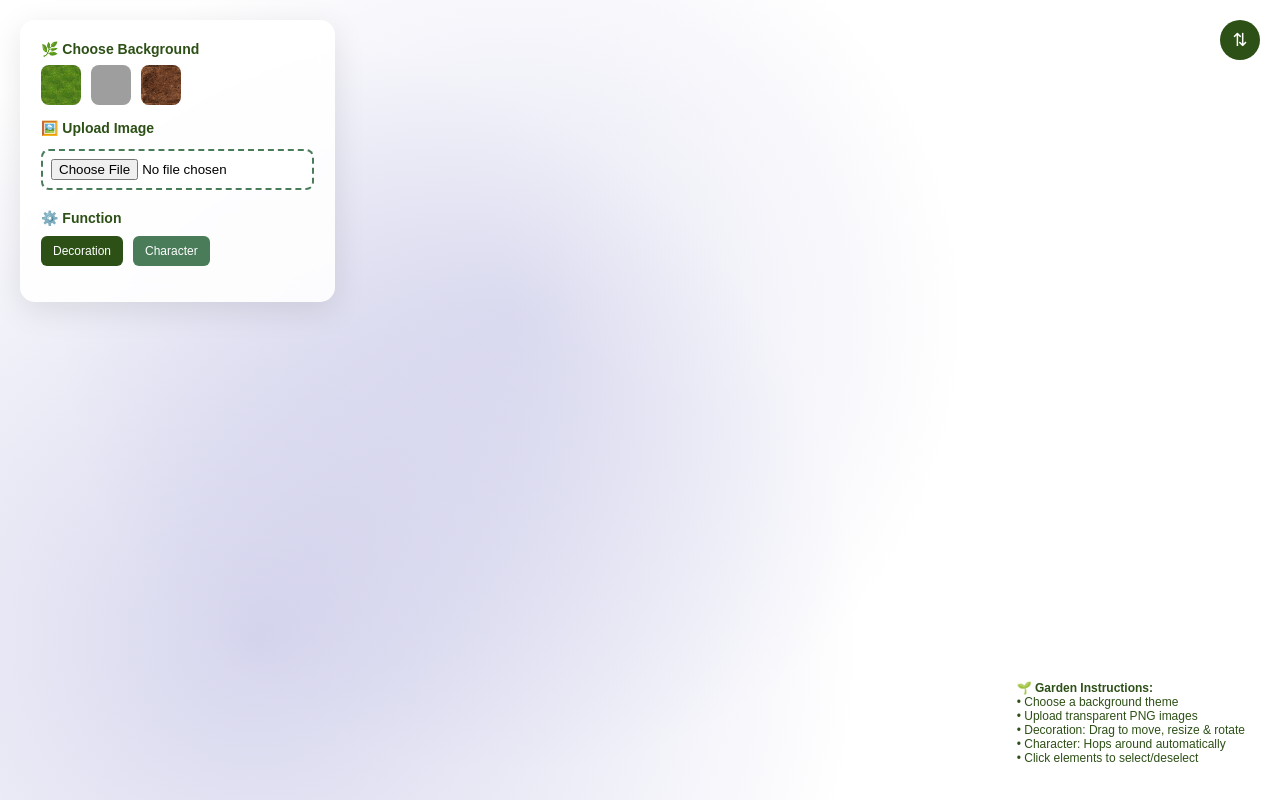
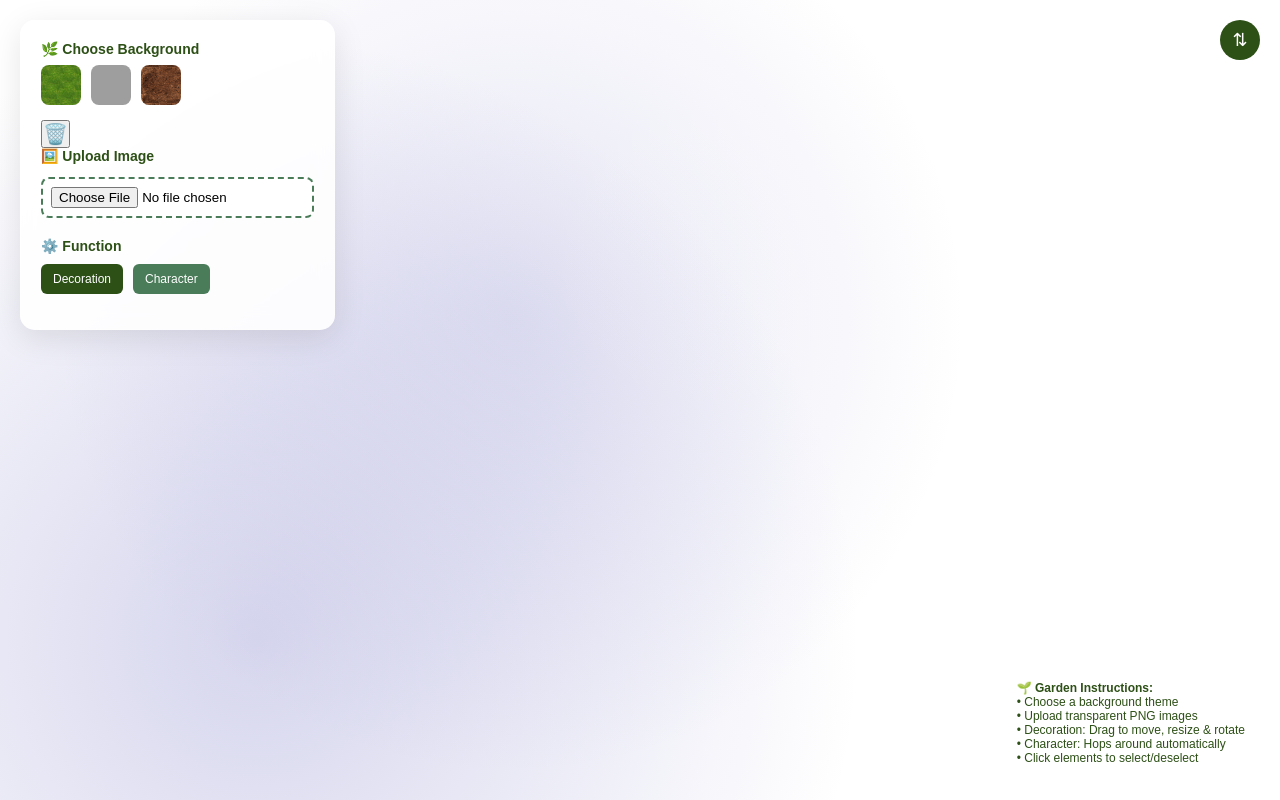
Before and after one commit to captainpeytonk/Love-Website, a website: page test1.html in a window 1280 px wide. Drawn offline with Linux system fonts and the light colour scheme; grey boxes are pictures that could not be loaded; files whose address does not match are found by name.

Commit message:
Update test1.html

```diff
--- a/test1.html
+++ b/test1.html
@@ -54,9 +54,6 @@
             backdrop-filter: blur(10px);
             box-shadow: 0 8px 32px rgba(0, 0, 0, 0.1);
             border: 1px solid rgba(255, 255, 255, 0.2);
-            <button id="delete-btn" title="Delete all decorations and characters" style="font-size: 20px; cursor: pointer;">
-    🗑️
-</button>
         }
 
         .control-group {
@@ -215,6 +212,10 @@
 
             </div>
         </div>
+
+            <button id="delete-btn" title="Delete all decorations and characters" style="font-size: 20px; cursor: pointer;">
+    🗑️
+</button>
 
         <div class="control-group">
             <h3>🖼️ Upload Image</h3>
```
